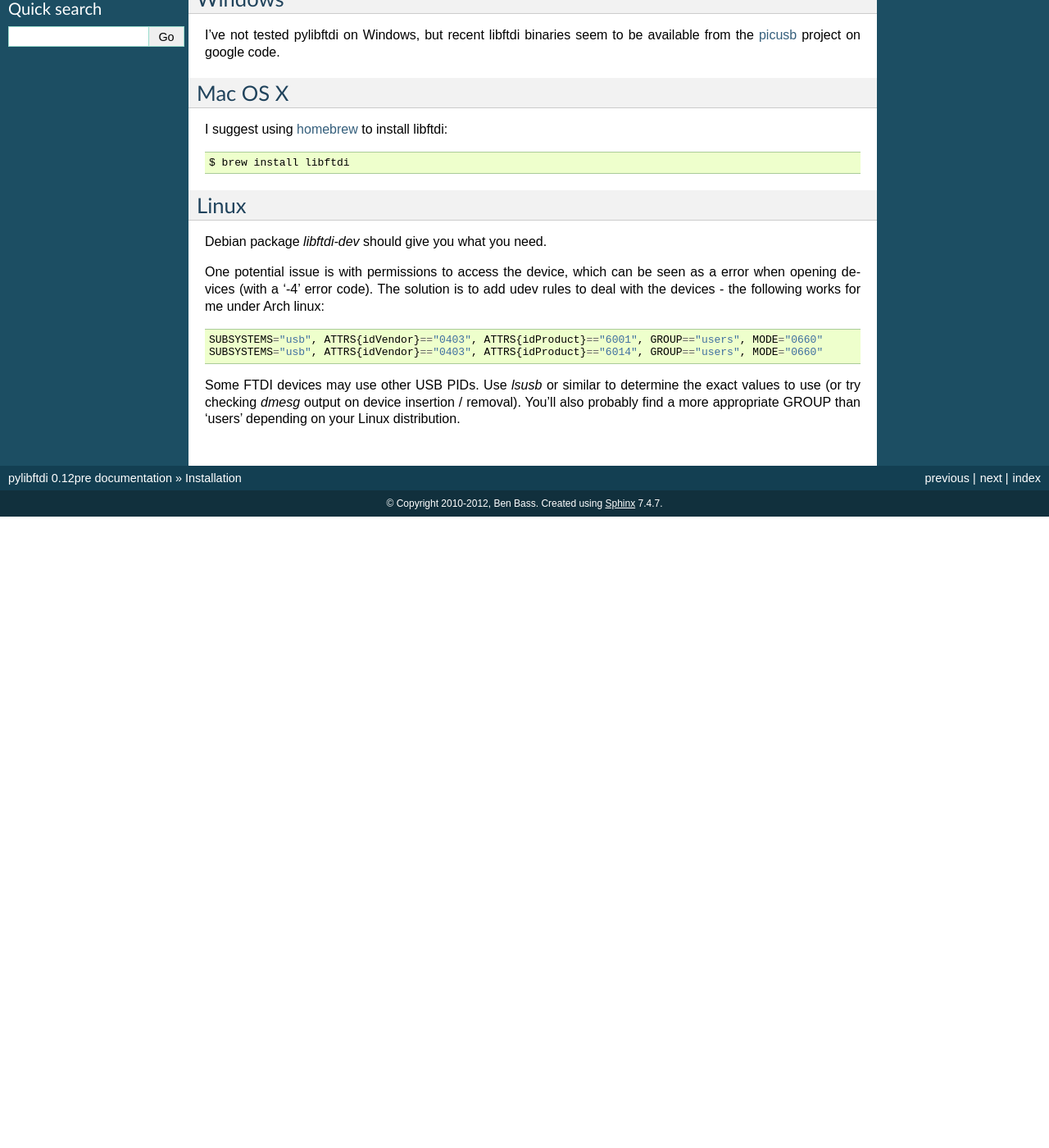
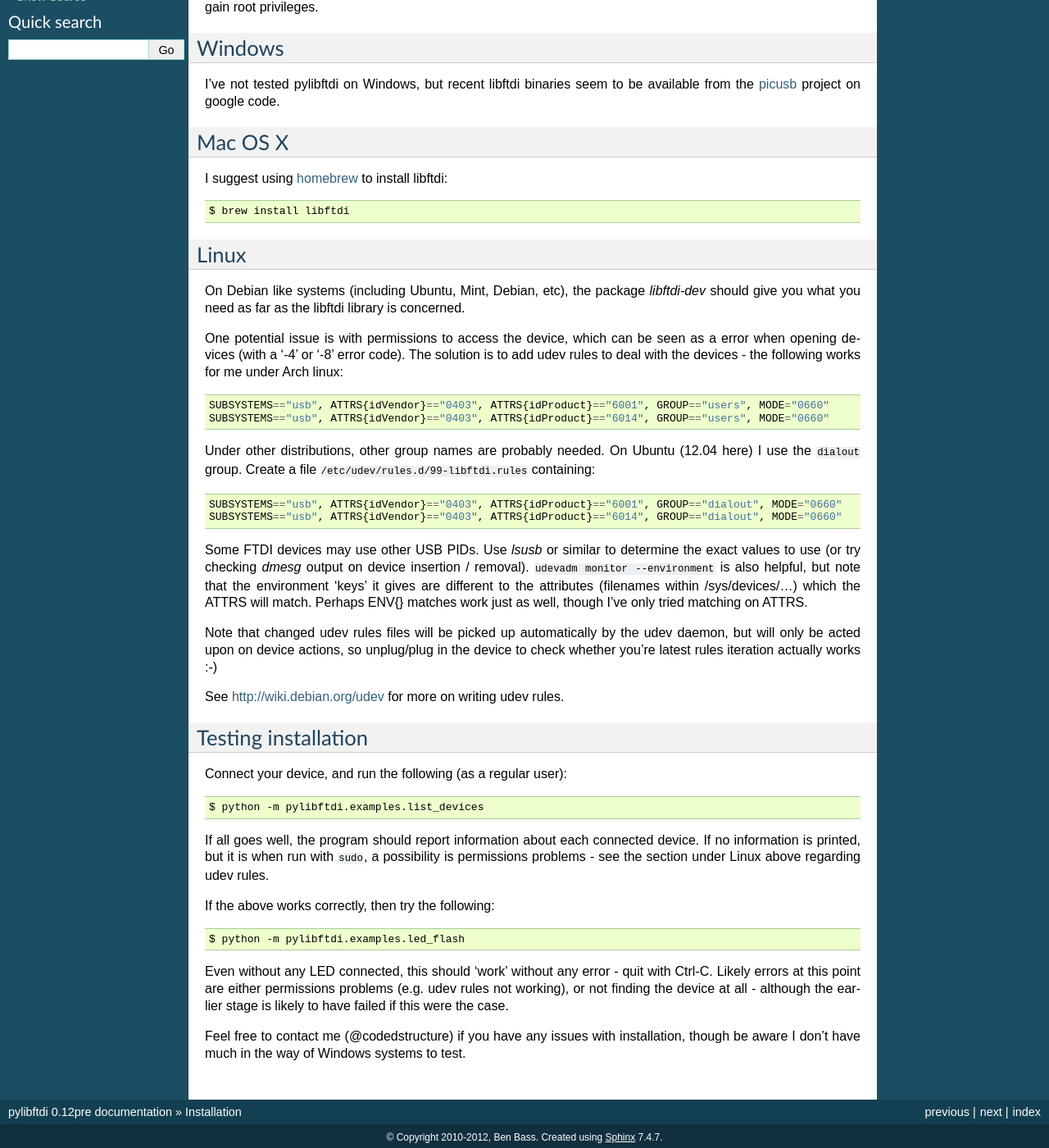
Before and after one commit to codedstructure/pylibftdi, a Sphinx documentation site: the page built from doc/installation.rst, in a window 1280 px wide and 1400 px high, scrolled down 316 px. Shown: the whole window at 82% size. Built offline with Sphinx 7.4.7, drawn with Linux system fonts in a browser that asks for light colours; before the commit the page ends 946 px from its top, so only the background shows below that; some of the changed text lies outside the part shown.

Commit message:
more installation docs, including udev rules for Ubuntu etc

```diff
--- a/doc/installation.rst
+++ b/doc/installation.rst
@@ -14,6 +14,9 @@ standard library for installation. Don't expect it to work happily without
 ::
 
     $ pip install pylibftdi
+
+Depending on your environment, you may want to use either the ``--user`` flag,
+or prefix the command with ``sudo`` to gain root privileges.
 
 Windows
 -------
@@ -35,18 +38,59 @@ I suggest using homebrew_ to install libftdi::
 Linux
 -----
 
-Debian package `libftdi-dev` should give you what you need.
+On Debian like systems (including Ubuntu, Mint, Debian, etc), the package
+`libftdi-dev` should give you what you need as far as the libftdi library
+is concerned.
 
 One potential issue is with permissions to access the device, which can be
-seen as a error when opening devices (with a '-4' error code).
+seen as a error when opening devices (with a '-4' or '-8' error code).
 The solution is to add udev rules to deal with the devices - the following
 works for me under Arch linux::
 
-   SUBSYSTEMS="usb", ATTRS{idVendor}=="0403", ATTRS{idProduct}=="6001", GROUP=="users", MODE="0660"
-   SUBSYSTEMS="usb", ATTRS{idVendor}=="0403", ATTRS{idProduct}=="6014", GROUP=="users", MODE="0660"
+   SUBSYSTEMS=="usb", ATTRS{idVendor}=="0403", ATTRS{idProduct}=="6001", GROUP=="users", MODE="0660"
+   SUBSYSTEMS=="usb", ATTRS{idVendor}=="0403", ATTRS{idProduct}=="6014", GROUP=="users", MODE="0660"
+
+Under other distributions, other group names are probably needed. On Ubuntu
+(12.04 here) I use the ``dialout`` group. Create a file
+``/etc/udev/rules.d/99-libftdi.rules`` containing::
+
+   SUBSYSTEMS=="usb", ATTRS{idVendor}=="0403", ATTRS{idProduct}=="6001", GROUP=="dialout", MODE="0660"
+   SUBSYSTEMS=="usb", ATTRS{idVendor}=="0403", ATTRS{idProduct}=="6014", GROUP=="dialout", MODE="0660"
 
 Some FTDI devices may use other USB PIDs. Use `lsusb` or similar to
 determine the exact values to use (or try checking `dmesg` output on
-device insertion / removal).
-You'll also probably find a more appropriate GROUP than 'users' depending
-on your Linux distribution.
+device insertion / removal). ``udevadm monitor --environment`` is also helpful,
+but note that the environment 'keys' it gives are different to the attributes
+(filenames within /sys/devices/...) which the ATTRS will match. Perhaps ENV{}
+matches work just as well, though I've only tried matching on ATTRS.
+
+Note that changed udev rules files will be picked up automatically by the udev
+daemon, but will only be acted upon on device actions, so unplug/plug in the
+device to check whether you're latest rules iteration actually works :-)
+
+See http://wiki.debian.org/udev for more on writing udev rules.
+
+Testing installation
+--------------------
+
+Connect your device, and run the following (as a regular user)::
+
+    $ python -m pylibftdi.examples.list_devices
+
+If all goes well, the program should report information about each connected
+device. If no information is printed, but it is when run with ``sudo``, a
+possibility is permissions problems - see the section under Linux above
+regarding udev rules.
+
+If the above works correctly, then try the following::
+
+    $ python -m pylibftdi.examples.led_flash
+
+Even without any LED connected, this should 'work' without any error - quit
+with Ctrl-C. Likely errors at this point are either permissions problems
+(e.g. udev rules not working), or not finding the device at all - although
+the earlier stage is likely to have failed if this were the case.
+
+Feel free to contact me (@codedstructure) if you have any issues with
+installation, though be aware I don't have much in the way of Windows systems
+to test.
--- a/doc/quickstart.rst
+++ b/doc/quickstart.rst
@@ -4,10 +4,12 @@ Quick Start
 Install pylibftdi
 -----------------
 
-See the _installation instructions for more detailed requirements, but
+See the installation_ instructions for more detailed requirements, but
 hopefully things will work by just running the following::
 
     $ pip install pylibftdi
+
+.. _installation: installation.html
 
 Connect and enumerate FTDI devices
 ----------------------------------
```
